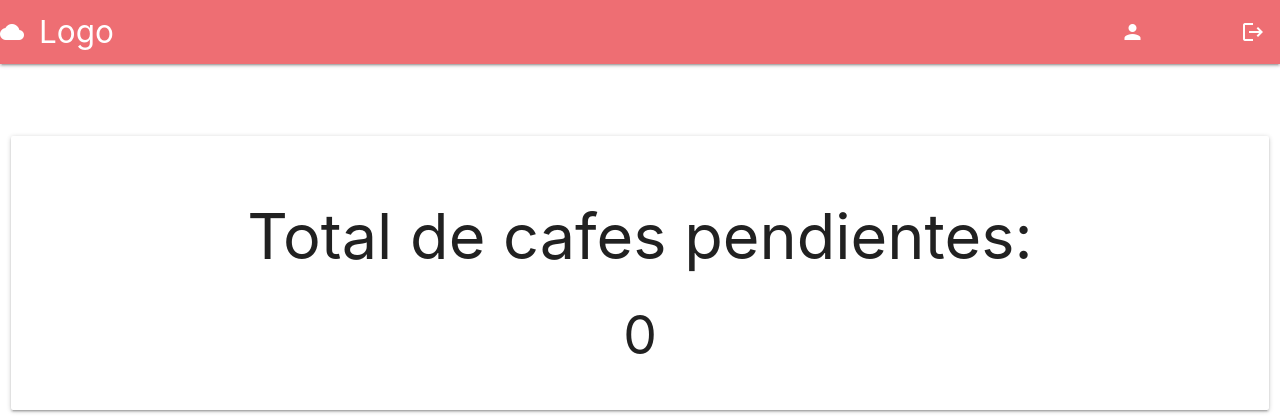
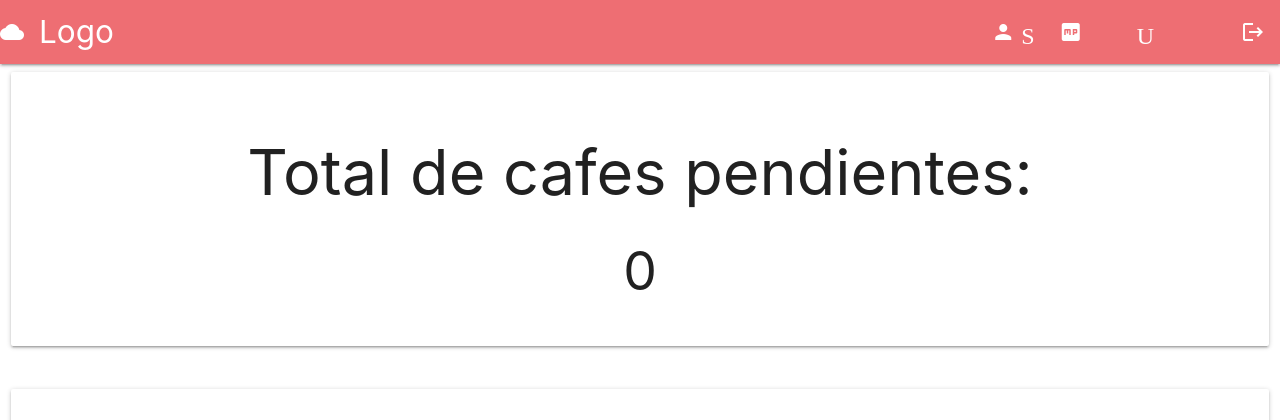
Before and after one commit to SlashGil/cafe_Pendiente, a Django app: page / in a window 1280 px wide. Shown: the top 420 px of the page. Run offline with Django 4.2, Linux system fonts and the light colour scheme; the visitor is signed in with stand-in values (Sample User, id 1); data that the repository does not hold is empty.

Commit message:
Add name of user logged

```diff
--- a/templates/nav_with_session.html
+++ b/templates/nav_with_session.html
@@ -2,7 +2,7 @@
     <div class="nav-wrapper">
         <a href="/" class="brand-logo"><i class="material-icons">cloud</i>Logo</a>
         <ul class="right hide-on-med-and-down">
-            <li><a><i class="material-icons">person</i> {{ user.name }}</a></li>
+            <li><i class="material-icons">person {{ user.name }}</i></li>
             <li><a href="account/logout"><i class="material-icons">logout</i></a></li>
         </ul>
     </div>
```
